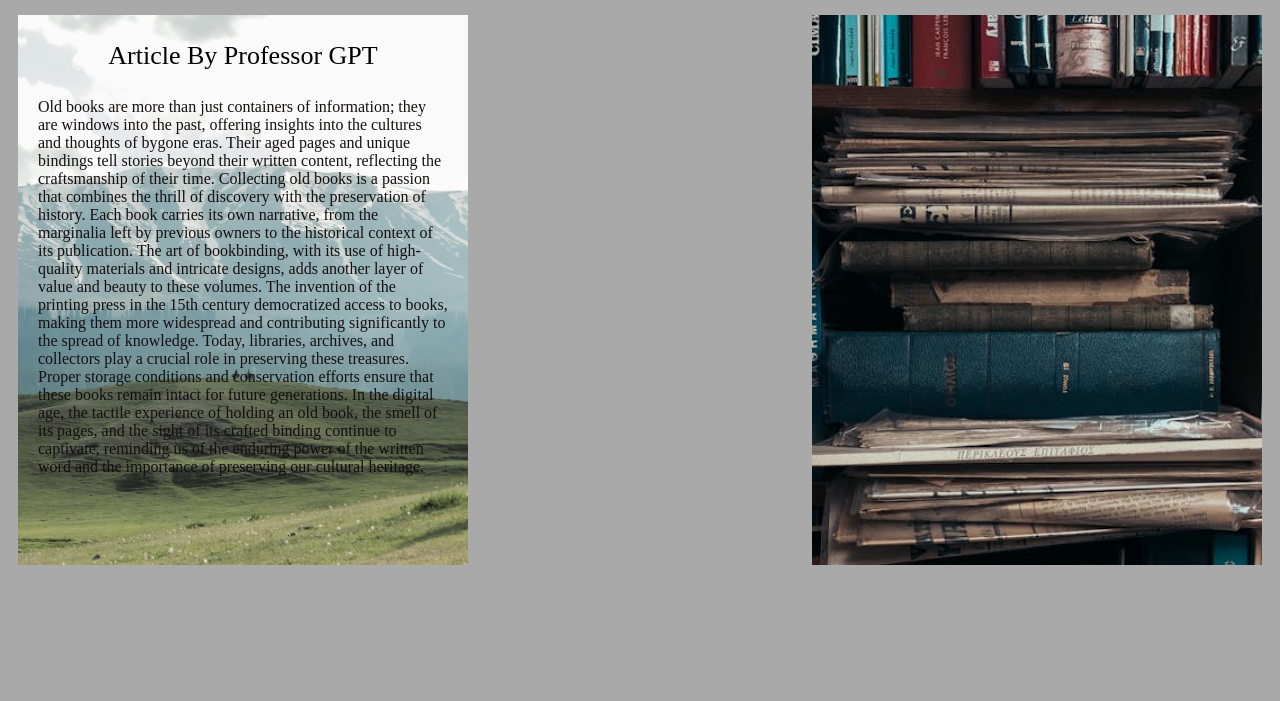
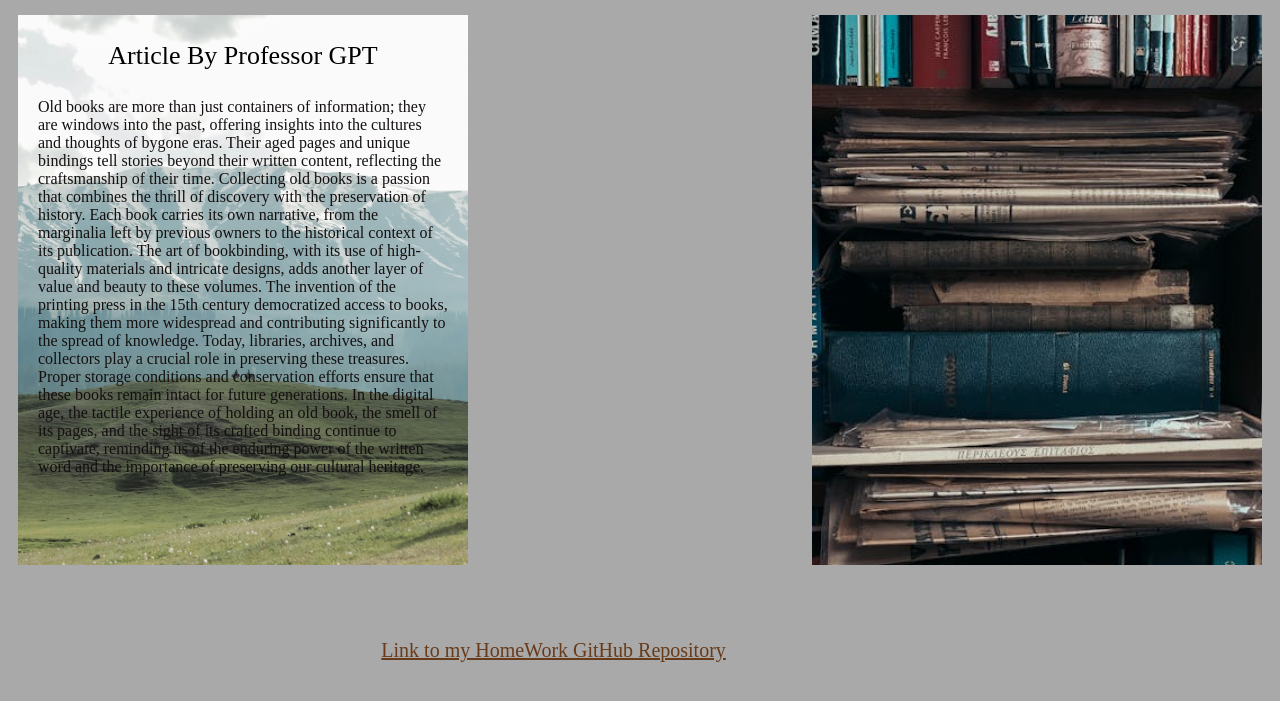
Before and after one commit to Etai89/homework, a plain HTML site: page index.html in a window 1280 px wide. Shown: the part 93-794 px from the top of the page. Drawn offline with Linux system fonts and the light colour scheme.

Commit message:
Update index.html

```diff
--- a/index.html
+++ b/index.html
@@ -49,8 +49,11 @@
                 Old books are more than just containers of information; they are windows into the past, offering insights into the cultures and thoughts of bygone eras. Their aged pages and unique bindings tell stories beyond their written content, reflecting the craftsmanship of their time. Collecting old books is a passion that combines the thrill of discovery with the preservation of history. Each book carries its own narrative, from the marginalia left by previous owners to the historical context of its publication. The art of bookbinding, with its use of high-quality materials and intricate designs, adds another layer of value and beauty to these volumes. The invention of the printing press in the 15th century democratized access to books, making them more widespread and contributing significantly to the spread of knowledge. Today, libraries, archives, and collectors play a crucial role in preserving these treasures. Proper storage conditions and conservation efforts ensure that these books remain intact for future generations. In the digital age, the tactile experience of holding an old book, the smell of its pages, and the sight of its crafted binding continue to captivate, reminding us of the enduring power of the written word and the importance of preserving our cultural heritage.            </p>
         </div>
     </div>
-    <br>
-    <a id="link1" target="_blank" href="https://github.com/Etai89/homework"><h4>Link to my HomeWork GitHub Repository</h4></a>
+        <div id="rep">
+        <a id="link1" target="_blank" href="https://github.com/Etai89/homework">
+            <p>Link to my HomeWork GitHub Repository</p>
+        </a>
+    </div>
 </body>
 
 </html>
```
